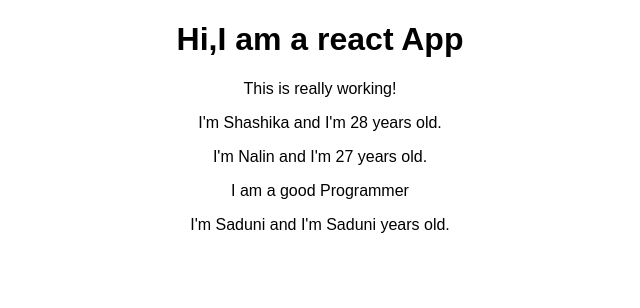
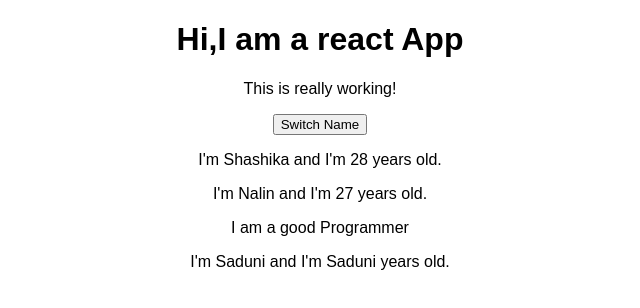
Before and after one commit to mihiranchathuranga/learn_react2, a React (Create React App) app: page / in a window 1280 px wide. Shown: the top 308 px of the page, without its empty margins (320-960 px from the left). Built offline with nearby package versions, Linux system fonts and the light colour scheme.

Commit message:
create the setState method inside the App.js

```diff
--- a/src/App.js
+++ b/src/App.js
@@ -9,13 +9,28 @@
       { name: 'Shashika' , age: 28},
       { name: 'Nalin' , age: 27},
       { name: 'Saduni', age: 25}
-    ]
+    ],
+    otherState: 'some other value'
+  }
+
+  switchNameHandler = () =>{
+    //console.log('Was clicked');
+    //this.state.persons[0].name = 'Mihiran'; do not use this
+    this.setState({
+      persons: [
+        { name: 'Upul' , age: 28},
+        { name: 'Pasan' , age: 27},
+        { name: 'Madhu', age: 25}
+      ]
+    })
+
   }
   render() {
      return (
        <div className="App">
          <h1>Hi,I am a react App</h1>
          <p>This is really working!</p>
+         <button onClick={this.switchNameHandler}>Switch Name</button>
          <Person name={this.state.persons[0].name} age={this.state.persons[0].age}/>
          <Person name={this.state.persons[1].name} age={this.state.persons[1].age}>I am a good Programmer</Person>
          <Person name={this.state.persons[2].name} age={this.state.persons[2].name}/>
```
